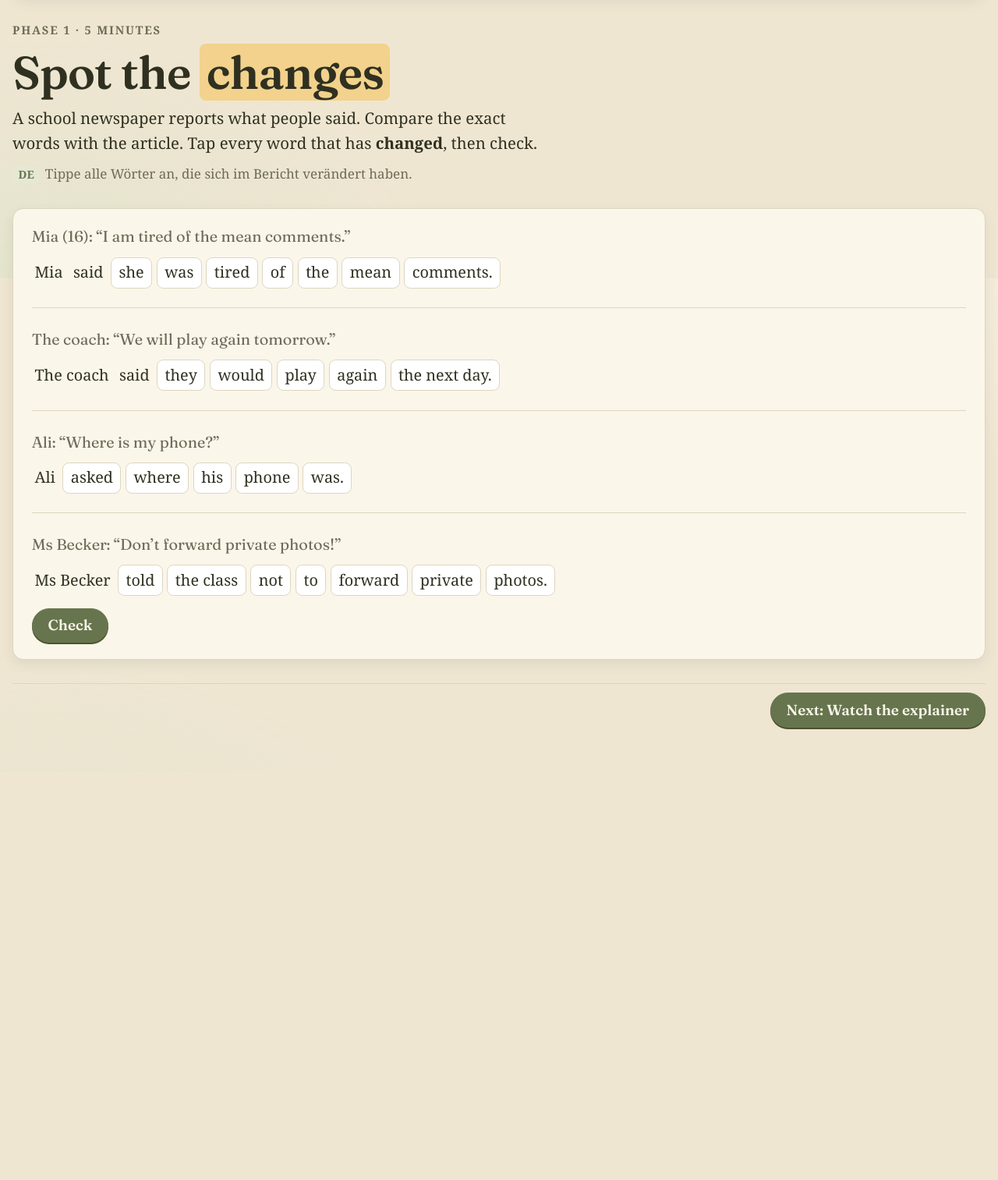
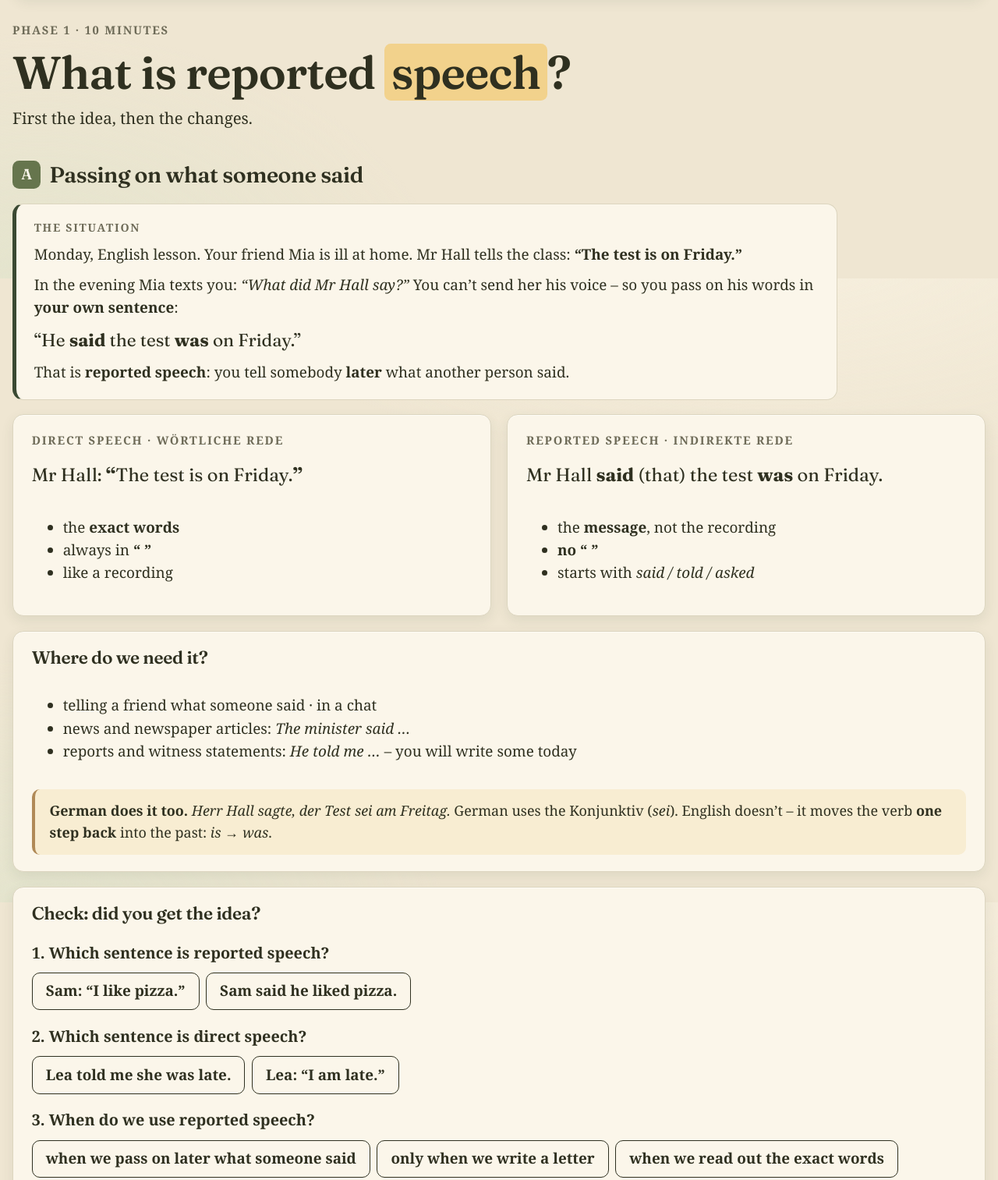
Before and after one commit to englernzeit/9-unit2-lessons-26-27, a plain HTML site: page lesson4-g/e.html in a window 1280 px wide. Shown: the part 443-1956 px from the top of the page at 78% size. Before the commit the page ends 1433 px from the top, so only its background shows below. Drawn offline with Linux system fonts and the light colour scheme; a web font is replaced by a local one.

Commit message:
Lesson 4 E-Kurs: explain what reported speech is before Spot the changes
Co-Authored-By: Claude Opus 5.5 <noreply@anthropic.com>

```diff
--- a/lesson4-g/e.html
+++ b/lesson4-g/e.html
@@ -117,11 +117,57 @@
     <img src="media/e-hero.jpg" alt="Drawing: Anna in the rain, her words “I am hungry today!” in quotation marks" width="1280" height="720">
   </div>
   <header class="st-head">
-    <p class="eyebrow">Phase 1 · 5 minutes</p>
-    <h1>Spot the <mark>changes</mark></h1>
+    <p class="eyebrow">Phase 1 · 10 minutes</p>
+    <h1>What is reported <mark>speech</mark>?</h1>
+    <p class="lead">First the idea, then the changes.</p>
+  </header>
+
+  <div class="sub">
+    <h2><span class="step">A</span> Passing on what someone said</h2>
+    <div class="case">
+      <p class="tag">The situation</p>
+      <p>Monday, English lesson. Your friend Mia is ill at home. Mr Hall tells the class: <b>“The test is on Friday.”</b></p>
+      <p>In the evening Mia texts you: <i>“What did Mr Hall say?”</i> You can’t send her his voice – so you pass on his words in <b>your own sentence</b>:</p>
+      <p style="font-family:var(--display);font-size:1.2rem">“He <b>said</b> the test <b>was</b> on Friday.”</p>
+      <p>That is <b>reported speech</b>: you tell somebody <b>later</b> what another person said.</p>
+    </div>
+    <div class="two">
+      <div class="card">
+        <p class="eyebrow">Direct speech · wörtliche Rede</p>
+        <p style="font-family:var(--display);font-size:1.25rem">Mr Hall: <b>“</b>The test is on Friday.<b>”</b></p>
+        <ul>
+          <li>the <b>exact words</b></li>
+          <li>always in <b>“ ”</b></li>
+          <li>like a recording</li>
+        </ul>
+      </div>
+      <div class="card">
+        <p class="eyebrow">Reported speech · indirekte Rede</p>
+        <p style="font-family:var(--display);font-size:1.25rem">Mr Hall <b>said</b> (that) the test <b>was</b> on Friday.</p>
+        <ul>
+          <li>the <b>message</b>, not the recording</li>
+          <li><b>no “ ”</b></li>
+          <li>starts with <i>said / told / asked</i></li>
+        </ul>
+      </div>
+    </div>
+    <div class="card">
+      <h3>Where do we need it?</h3>
+      <ul>
+        <li>telling a friend what someone said · in a chat</li>
+        <li>news and newspaper articles: <i>The minister said …</i></li>
+        <li>reports and witness statements: <i>He told me …</i> – you will write some today</li>
+      </ul>
+      <p class="tip"><b>German does it too.</b> <i>Herr Hall sagte, der Test sei am Freitag.</i> German uses the Konjunktiv (<i>sei</i>). English doesn’t – it moves the verb <b>one step back</b> into the past: <i>is → was</i>.</p>
+    </div>
+    <div class="card"><h3>Check: did you get the idea?</h3><div id="intro-quiz" class="sub"></div></div>
+  </div>
+
+  <div class="sub">
+    <h2><span class="step">B</span> Spot the <mark>changes</mark></h2>
     <p class="lead">A school newspaper reports what people said. Compare the exact words with the article. Tap every word that has <b>changed</b>, then check.</p>
     <p class="de"><b>DE</b>Tippe alle Wörter an, die sich im Bericht verändert haben.</p>
-  </header>
+  </div>
   <div class="card" id="spot"></div>
   <nav class="st-nav"><span></span><a class="btn primary" href="#watch">Next: Watch the explainer</a></nav>
 </section>
@@ -382,6 +428,12 @@ $('#spot-check').addEventListener('click', () => {
 });
 
 /* ================= quizzes ================= */
+quiz($('#intro-quiz'), [
+  { t: 'Which sentence is <b>reported speech</b>?', o: ['Sam: “I like pizza.”', 'Sam said he liked pizza.'], a: 1, why: 'No “ ”, it starts with <i>said</i>.' },
+  { t: 'Which sentence is <b>direct speech</b>?', o: ['Lea told me she was late.', 'Lea: “I am late.”'], a: 1, why: 'The exact words in “ ”.' },
+  { t: 'When do we use reported speech?', o: ['when we pass on later what someone said', 'only when we write a letter', 'when we read out the exact words'], a: 0, why: 'We tell somebody what another person said.' },
+  { t: 'What does English use instead of the German Konjunktiv (<i>er sei</i>)?', o: ['the verb goes one step back: is → was', 'nothing changes', 'would + verb: he would be'], a: 0, why: '<i>er sei krank</i> → <i>he was ill</i>' }
+]);
 quiz($('#watch-quiz'), [
   { t: `Anna: “I <span class="vb">am</span> hungry today.”<br>Anna said she ${G} hungry that day.`, o: ['is', 'was', 'were'], a: 1, why: 'Backshift: <span class="vb">am → was</span>.' },
   { t: `Anna: “I am hungry <b>today</b>.”<br>The next day: Anna said she was hungry ${G}.`, o: ['today', 'that day', 'tomorrow'], a: 1, why: '<span class="tm">today → that day</span>' },
```
